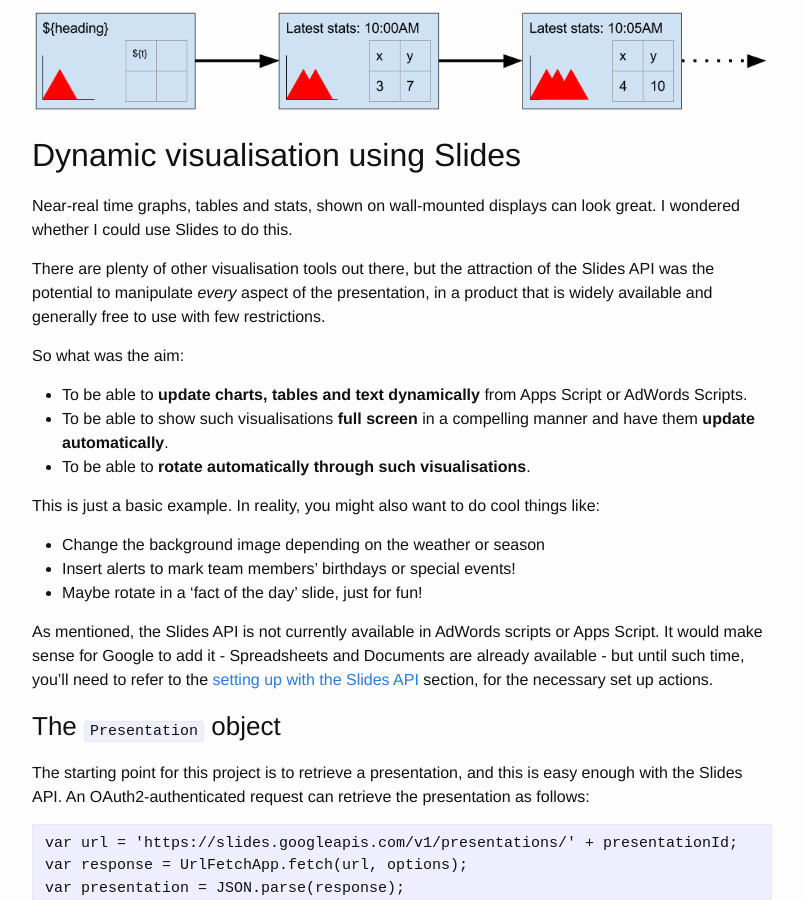
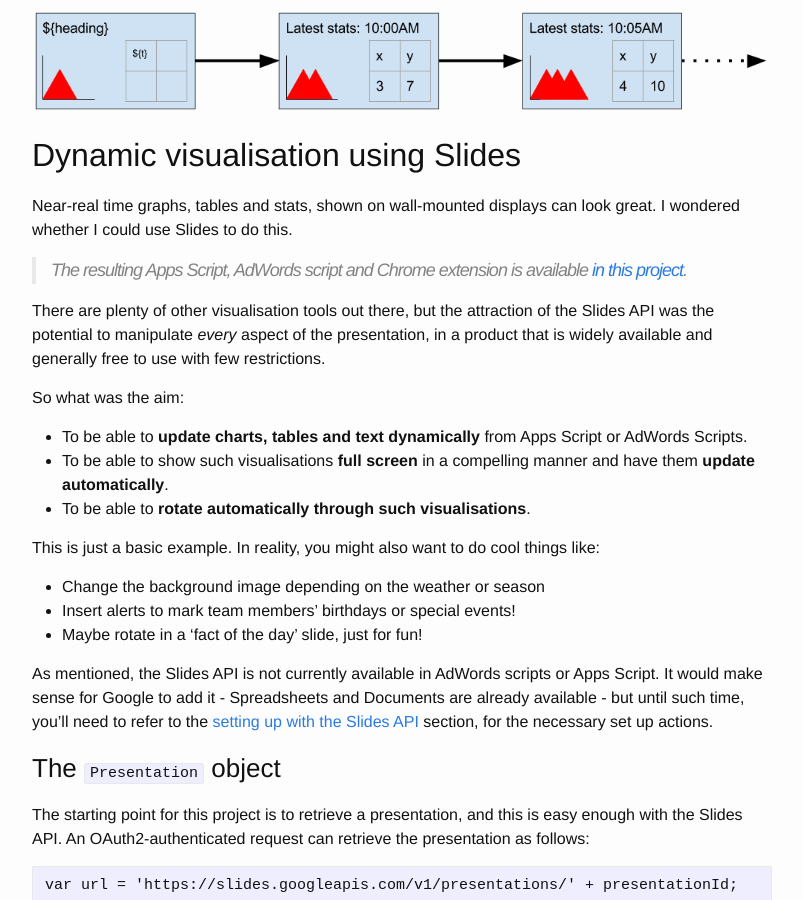
Before and after one commit to plemont/plemont.github.io, a Jekyll site: the page built from _posts/2016-12-08-dynamic-dashboarding-with-slides-api.md, in a window 1280 px wide and 900 px high, scrolled down 359 px. Shown: the whole window, without its empty margins (238-1041 px from the left). Built offline with Jekyll 4.4.1, drawn with Linux system fonts in a browser that asks for light colours.

Commit message:
Added code link

```diff
--- a/_posts/2016-12-08-dynamic-dashboarding-with-slides-api.md
+++ b/_posts/2016-12-08-dynamic-dashboarding-with-slides-api.md
@@ -20,6 +20,9 @@
 
 Near-real time graphs, tables and stats, shown on wall-mounted displays can look
 great. I wondered whether I could use Slides to do this.
+
+> The resulting Apps Script, AdWords script and Chrome extension is available
+[in this project](https://github.com/plemont/preso).
 
 There are plenty of other visualisation tools out there, but the attraction of
 the Slides API was the potential to manipulate *every* aspect of the
```
